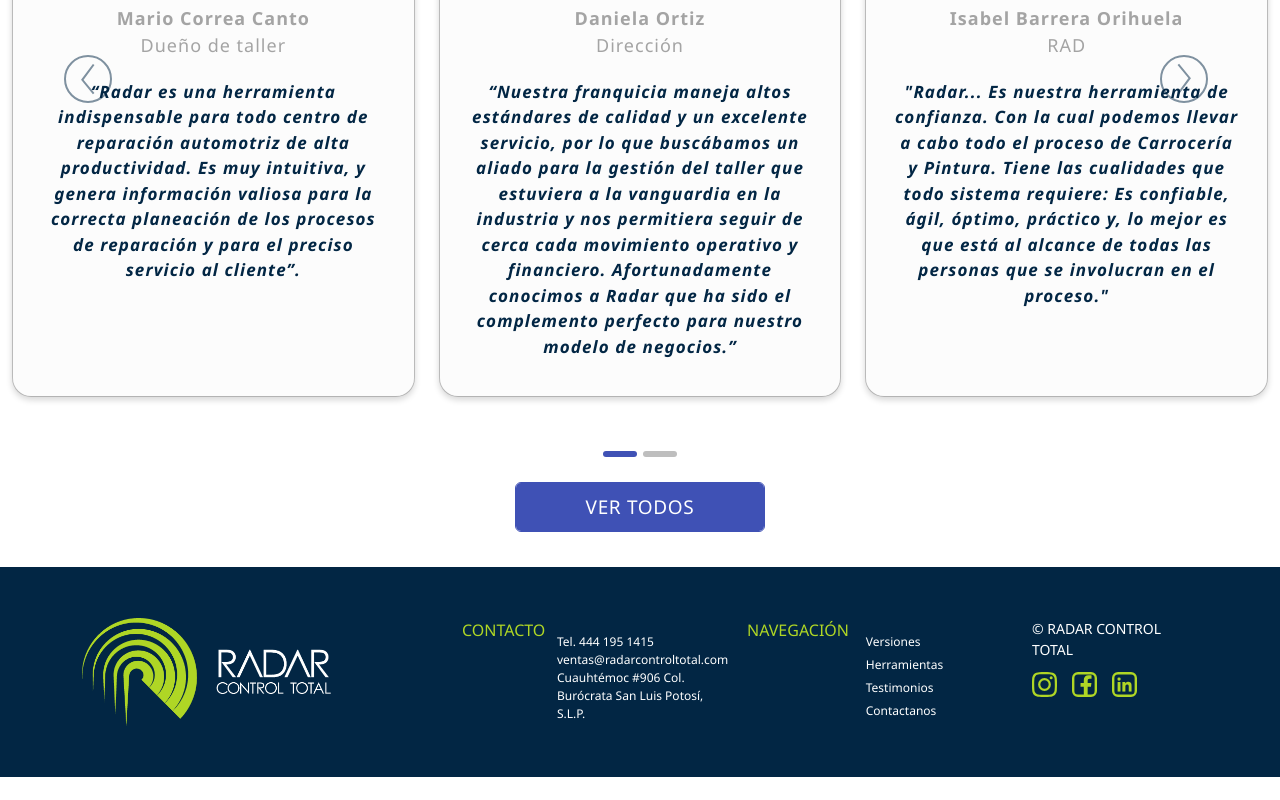
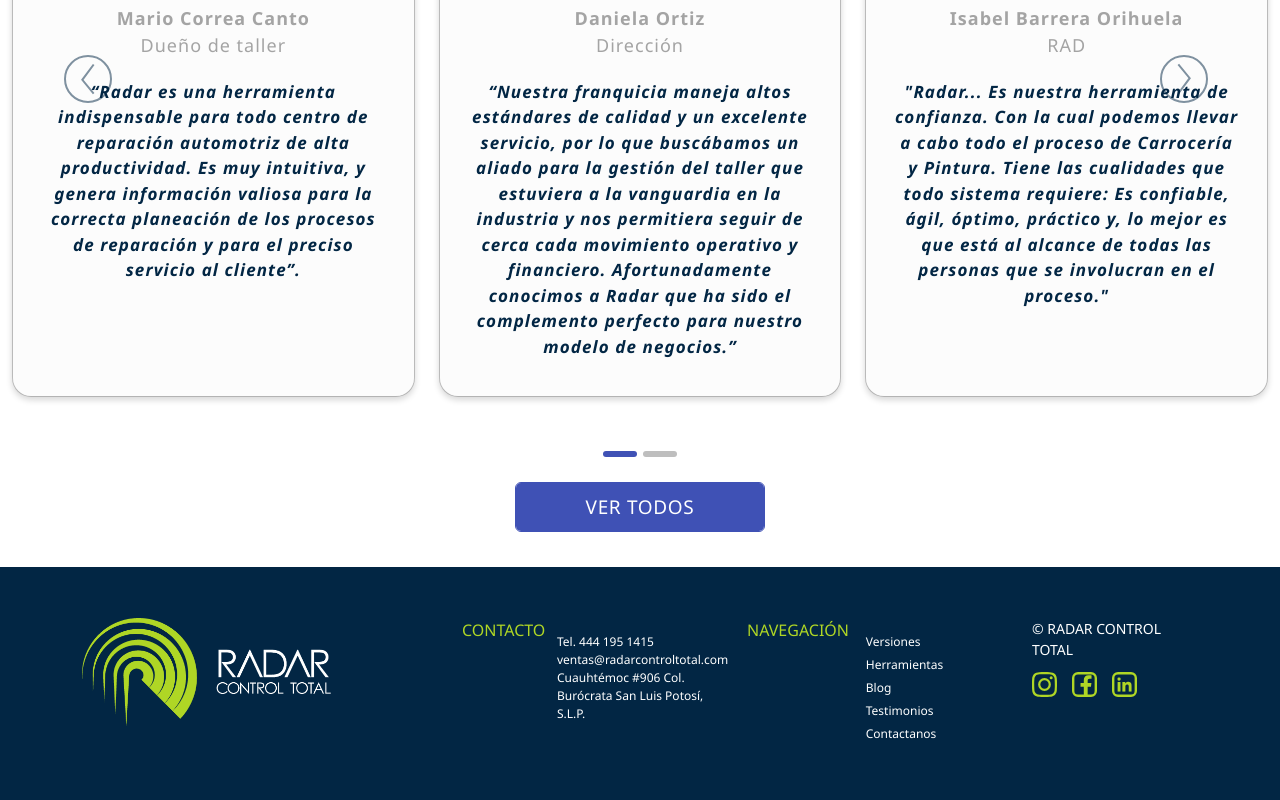
Before and after one commit to SmearyQuill/my-first-static-web-app, an Angular app: page / in a window 1280 px wide. Shown: the part 5090-5890 px from the top of the page. Before the commit the page ends 5867 px from the top, so only its background shows below. Built offline with nearby package versions, Linux system fonts and the light colour scheme.

Commit message:
Agrega enlace de blog en footer.

```diff
--- a/src/app/Componentes/footer/footer.component.html
+++ b/src/app/Componentes/footer/footer.component.html
@@ -26,6 +26,7 @@
                         <ul class="list">
                             <li><a class="footer-link" routerLink="versiones">Versiones</a></li>
                             <li><a class="footer-link" routerLink="herramientas">Herramientas</a></li>
+                            <li><a class="footer-link" routerLink="blog">Blog</a></li>
                             <li><a class="footer-link" routerLink="testimonios">Testimonios</a></li>
                             <li><a class="footer-link" routerLink="contactanos">Contactanos</a></li>
                         </ul>
```
